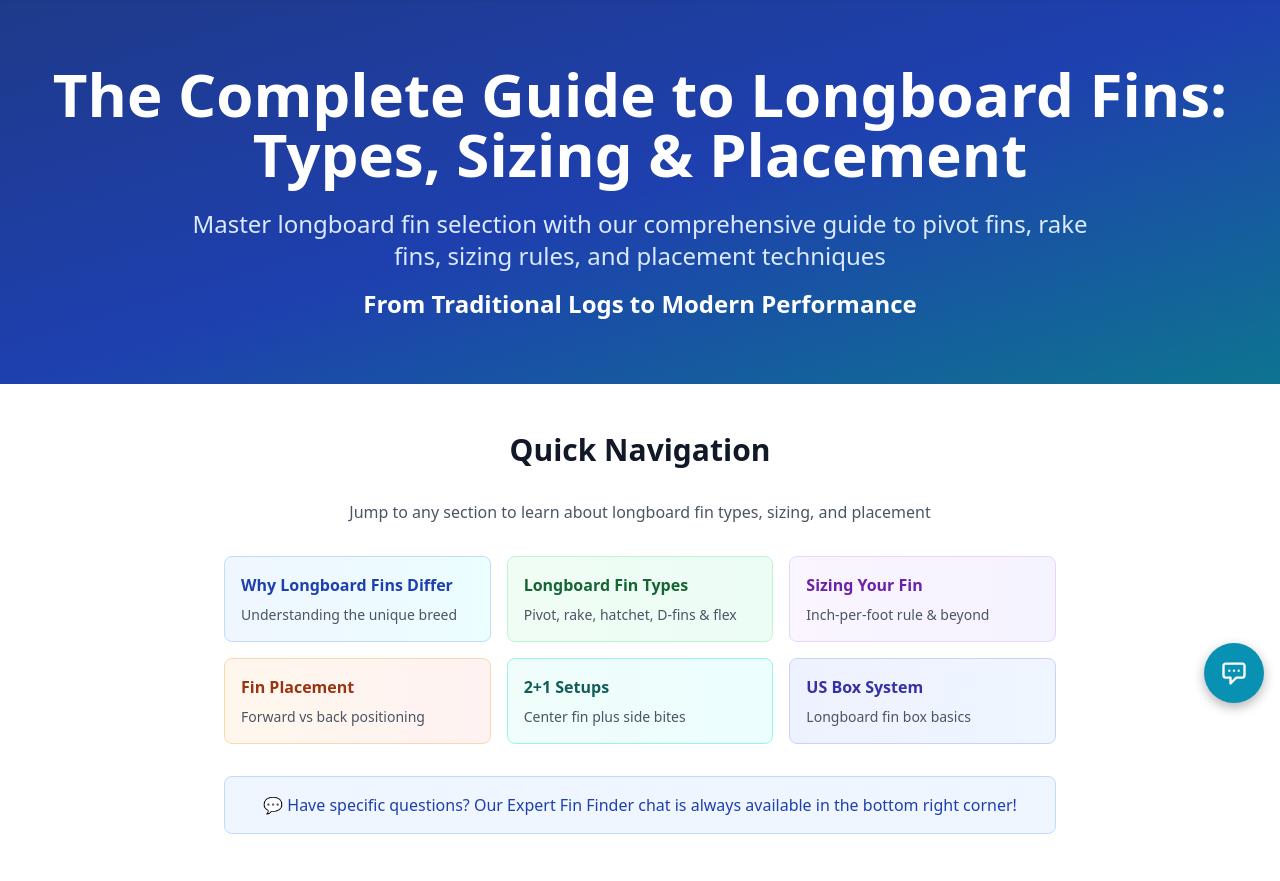
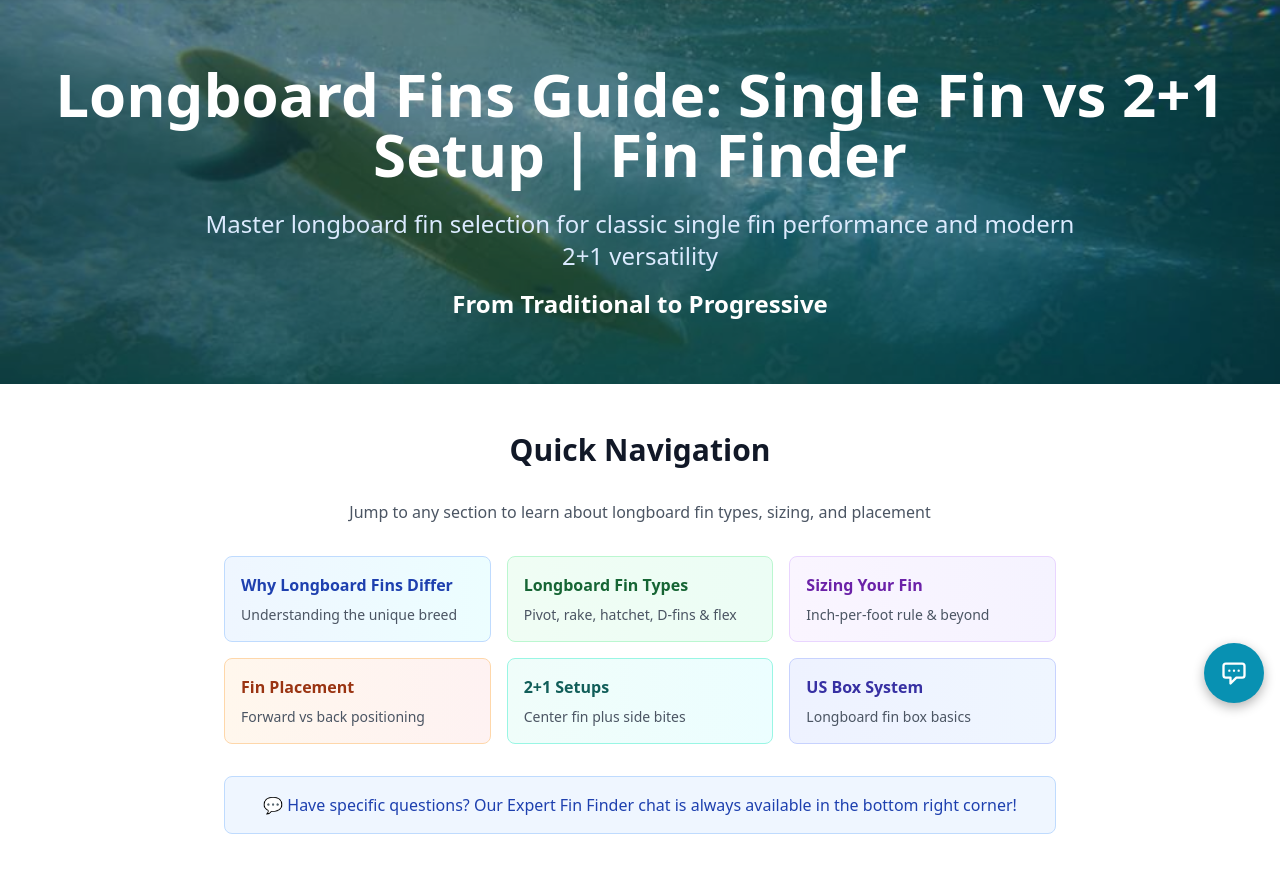
Before and after one commit to Tiste42/finfinder-site, a Flask app: page /longboard-fins in a window 1280 px wide. Shown: the part 81-962 px from the top of the page. Run offline with Flask 3, Linux system fonts and the light colour scheme; some libraries are stand-ins or nearby versions.

Commit message:
Update all hero sections with new images - woodfins, sandysinglefin, longboard, twinfin

```diff
--- a/templates/longboard-fins.html
+++ b/templates/longboard-fins.html
@@ -7,13 +7,17 @@
 
 {% block content %}
 <!-- Hero Section - Matching Home/Recommender Style -->
-<section class="bg-gradient-to-br from-blue-900 via-blue-800 to-cyan-700 text-white py-16">
-    <div class="max-w-7xl mx-auto px-4 sm:px-6 lg:px-8 text-center">
-        <h1 class="text-5xl md:text-6xl font-extrabold mb-6">The Complete Guide to Longboard Fins: Types, Sizing & Placement</h1>
-        <p class="text-xl md:text-2xl text-blue-100 max-w-4xl mx-auto">
-            Master longboard fin selection with our comprehensive guide to pivot fins, rake fins, sizing rules, and placement techniques
-        </p>
-        <p class="mt-4 text-2xl font-bold">From Traditional Logs to Modern Performance</p>
+<section class="relative h-96 bg-gradient-to-br from-blue-900 via-blue-800 to-cyan-700 overflow-hidden">
+    <img src="/static/longboard.jpg" alt="Longboard underwater" class="w-full h-full object-cover" style="object-position: center center;">
+    <div class="absolute inset-0 bg-black bg-opacity-40"></div>
+    <div class="absolute inset-0 flex items-center justify-center">
+        <div class="text-center text-white px-4">
+            <h1 class="text-5xl md:text-6xl font-extrabold mb-6">Longboard Fins Guide: Single Fin vs 2+1 Setup | Fin Finder</h1>
+            <p class="text-xl md:text-2xl text-blue-100 max-w-4xl mx-auto">
+                Master longboard fin selection for classic single fin performance and modern 2+1 versatility
+            </p>
+            <p class="mt-4 text-2xl font-bold">From Traditional to Progressive</p>
+        </div>
     </div>
 </section>
 
```
Also changed, not shown: templates/fin_sizing_guide.html (+12 -7 lines).
